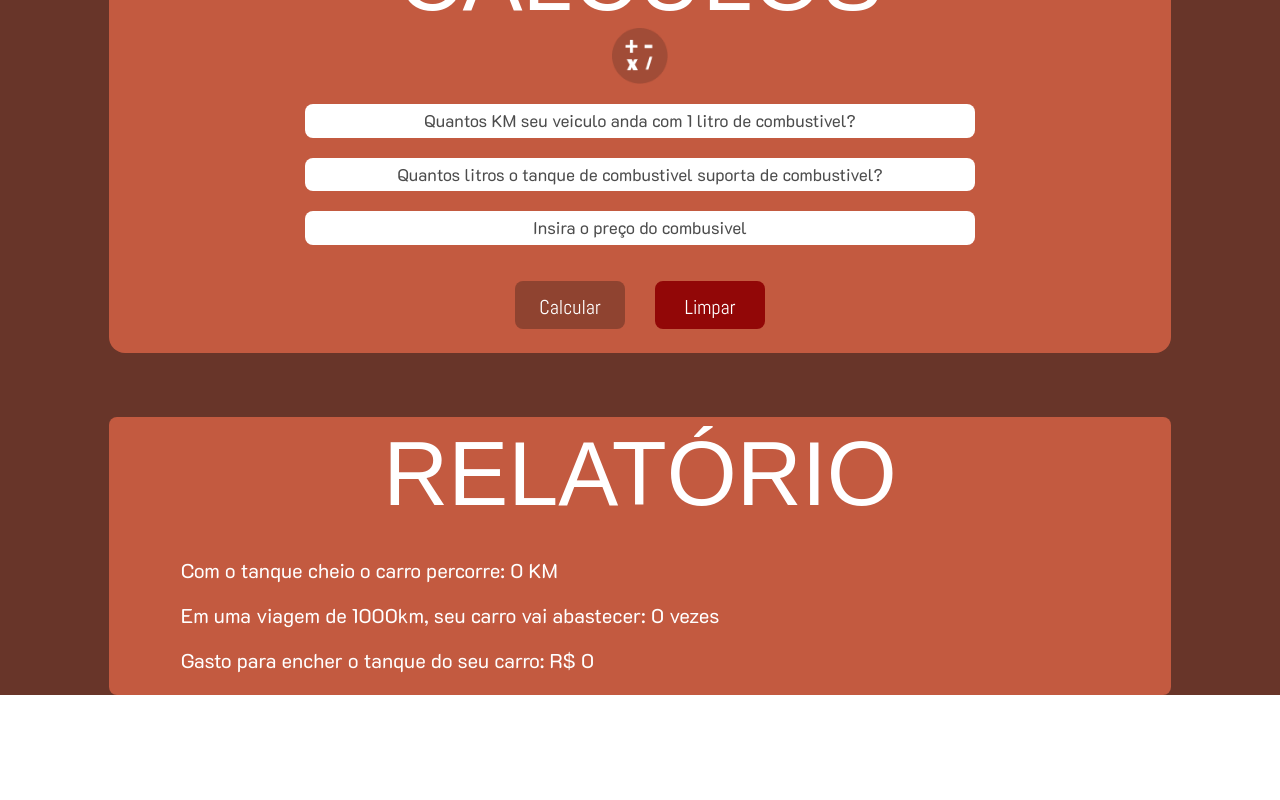
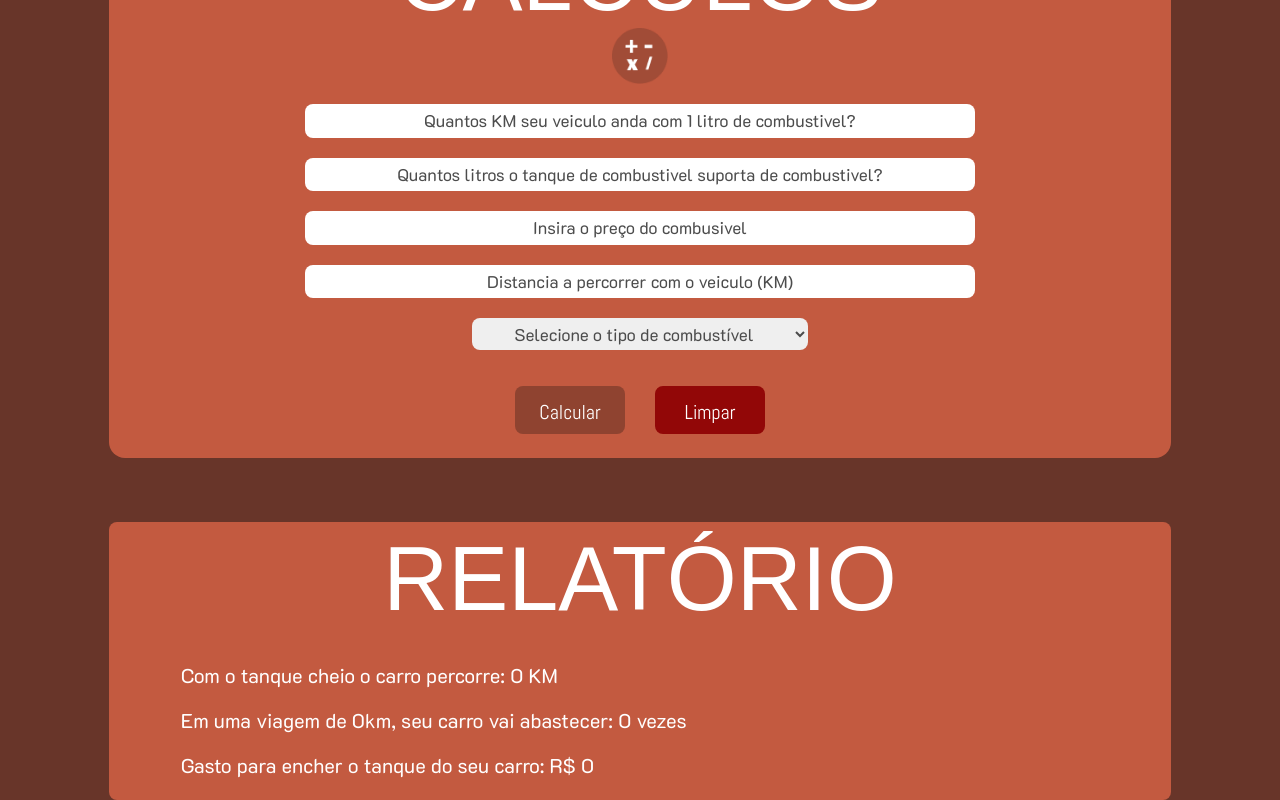
Before and after one commit to Guilherme-Ferreira-Tombini/Fisher-combustion, a Next.js app: page / in a window 1280 px wide. Shown: the part 1020-1820 px from the top of the page. Before the commit the page ends 1715 px from the top, so only its background shows below. Built offline with nearby package versions, Linux system fonts and the light colour scheme; a web font is replaced by a local one.

Commit message:
feat: added fields

```diff
--- a/src/app/components/Calculate.tsx
+++ b/src/app/components/Calculate.tsx
@@ -8,6 +8,9 @@ export default function Calculate(){
     const [quilometroPorLitro, setQuilometroPorLitro] = useState("");
     const [tanqueTotal, setTanqueTotal] = useState("");
     const [combustivel, setCombustivel] = useState("");
+    const [distancia, setDistancia] = useState("");
+    const [combustivelUsado, setCombustivelUsado] = useState("");
+
     const [KM_percorre, setKM_percorre] = useState<number>(0.0);
     const [gasto_tanque_total, setGasto_tanque_total] = useState<number>(0.0);
     const [vezes_abastecido, setVezes_abastecido] = useState<number>(0);
@@ -16,8 +19,9 @@ export default function Calculate(){
         let campKMLValue = parseFloat(quilometroPorLitro);
         let campTTValue = parseFloat(tanqueTotal);
         let campTCValue = parseFloat(combustivel);
+        let distancia_percorrer = parseFloat(distancia);
 
-        if (isNaN(campKMLValue) || isNaN(campTTValue) ||  isNaN(campTCValue)) {
+        if (isNaN(campKMLValue) || isNaN(campTTValue) ||  isNaN(campTCValue) || isNaN(distancia_percorrer) || combustivelUsado == "") {
           const Toast = Swal.mixin({
             toast: true,
             position: "top-end",
@@ -80,6 +84,9 @@ export default function Calculate(){
        setQuilometroPorLitro("");
        setTanqueTotal("");
        setCombustivel("");
+       setDistancia("");
+       setCombustivelUsado("");
+
        setVezes_abastecido(0);
        setKM_percorre(0);
        setGasto_tanque_total(0);
@@ -140,6 +147,22 @@ export default function Calculate(){
                  placeholder="Insira o preço do combusivel"
                  onChange={(e) => setCombustivel(e.target.value)}/>
 
+               <input
+                 className="rounded-lg w-full text-center placeholder-[#4C4C4C] text-black p-1 mt-5"
+                 type="text" value={distancia}
+                 placeholder="Distancia a percorrer com o veiculo (KM)"
+                 onChange={(e) => setDistancia(e.target.value)}/>
+
+                <select
+                    className="rounded-lg w-[50%] text-center  text-[#4C4C4C] p-1 mt-5"
+                    value={combustivelUsado}
+                    onChange={(e) => setCombustivelUsado(e.target.value)}>
+                    <option value="">Selecione o tipo de combustível</option>
+                    <option value="Gasolina">Gasolina</option>
+                    <option value="Diesel">Diesel</option>
+                    <option value="Etanol">Etanol</option>
+                </select>
+
             </div>
             <div className="w-[250px] flex flex-row justify-between items-center mt-4 font-abel">
                 <input
@@ -157,7 +180,7 @@ export default function Calculate(){
                   onClick={clear}/>
             </div>
         </div>
-        <DataReport KMLValue={KM_percorre} VezesAbastecido={vezes_abastecido} Gasto_tanque={gasto_tanque_total}/>
+        <DataReport KMLValue={KM_percorre} Distancia={distancia} VezesAbastecido={vezes_abastecido} Gasto_tanque={gasto_tanque_total}/>
     </>
     );
 }
--- a/src/app/components/DataReport.tsx
+++ b/src/app/components/DataReport.tsx
@@ -12,7 +12,7 @@ export default function DataReport(props:any){
                     </span>
 
                     <span className="text-justify leading-none mt-5">
-                        Em uma viagem de 1000km, seu carro vai abastecer:{" " + props.VezesAbastecido} vezes
+                        Em uma viagem de {(props.Distancia)? props.Distancia: "0"}km, seu carro vai abastecer:{" " + props.VezesAbastecido} vezes
                     </span>
 
                     <span className="text-justify mt-5">
```
